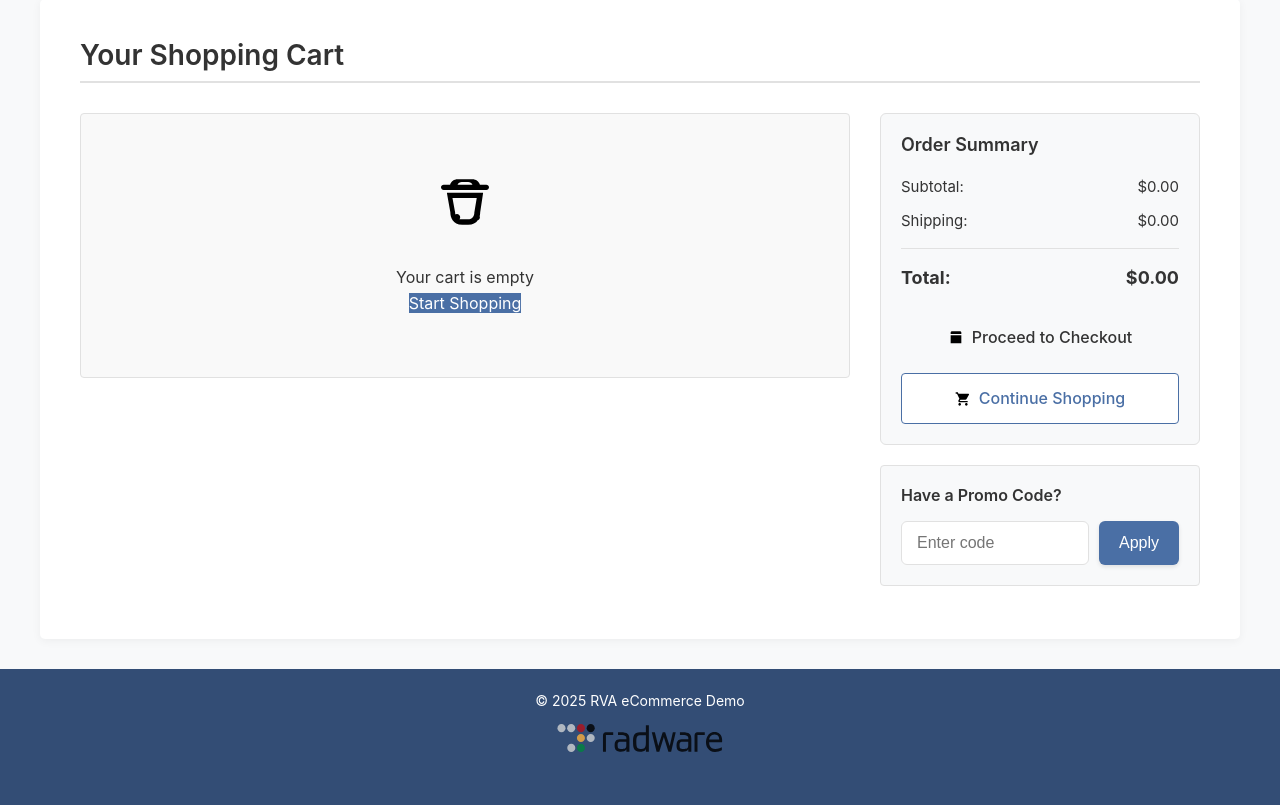
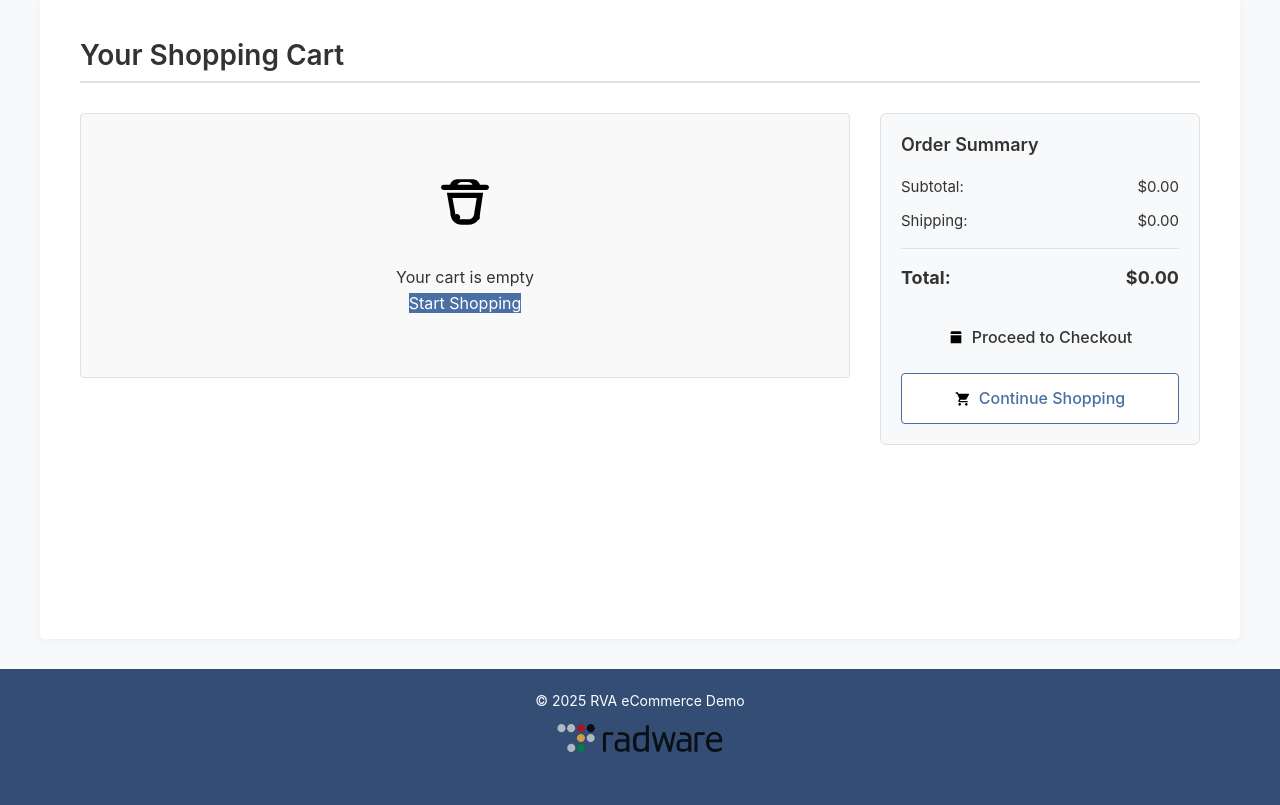
Before and after one commit to Radware/radware-vulnerable-api-application, a Flask app: page /cart in a window 1280 px wide. Shown: the part 80-885 px from the top of the page. Run offline with Flask 2, Linux system fonts and the light colour scheme.

Commit message:
Remove cart page coupon form and update e2e test

```diff
--- a/frontend/templates/cart.html
+++ b/frontend/templates/cart.html
@@ -52,13 +52,6 @@
                     </div>
                 </div>
 
-                <div class="cart-promo">
-                    <h4>Have a Promo Code?</h4>
-                    <form class="promo-form" id="promo-form" data-testid="promo-form">
-                        <input type="text" placeholder="Enter code" class="promo-input" id="promo-code" data-testid="promo-code">
-                        <button type="submit" class="btn-secondary">Apply</button>
-                    </form>
-                </div>
             </div>
         </div>
     </div>
@@ -71,46 +64,6 @@
         // Display cart items
         displayCart();
 
-        // Setup promo code form
-        document.getElementById('promo-form').addEventListener('submit', function(e) {
-            e.preventDefault();
-            const promoCode = document.getElementById('promo-code').value.trim();
-            if (!promoCode) return;
-
-            // Simulate promo code application
-            displaySuccess(`Promo code "${promoCode}" applied!`);
-
-            // In a real app, you'd make an API call here
-            // For demo purposes, just update the display
-            const discount = (Math.random() * 10).toFixed(2);
-            document.getElementById('promo-code').value = '';
-
-            // Add discount to summary
-            const summaryEl = document.querySelector('.cart-summary');
-
-            // Remove any existing discount line
-            const existingDiscount = document.querySelector('.summary-line.discount');
-            if (existingDiscount) existingDiscount.remove();
-
-            // Add new discount line before the total
-            const discountEl = document.createElement('div');
-            discountEl.className = 'summary-line discount';
-            discountEl.innerHTML = `
-                <span>Discount:</span>
-                <span id="cart-discount">-$${discount}</span>
-            `;
-
-            document.querySelector('.summary-line.total').before(discountEl);
-
-            // Update total
-            const subtotalStr = document.getElementById('cart-subtotal').textContent;
-            const subtotal = parseFloat(subtotalStr.replace('$', ''));
-            const shippingStr = document.getElementById('cart-shipping').textContent;
-            const shipping = parseFloat(shippingStr.replace('$', ''));
-            const total = subtotal + shipping - parseFloat(discount);
-
-            document.getElementById('cart-total').textContent = `$${total.toFixed(2)}`;
-        });
     });
 </script>
 {% endblock %}
```
Also changed, not shown: frontend/e2e-tests/cart.spec.ts (+21 -8 lines).
